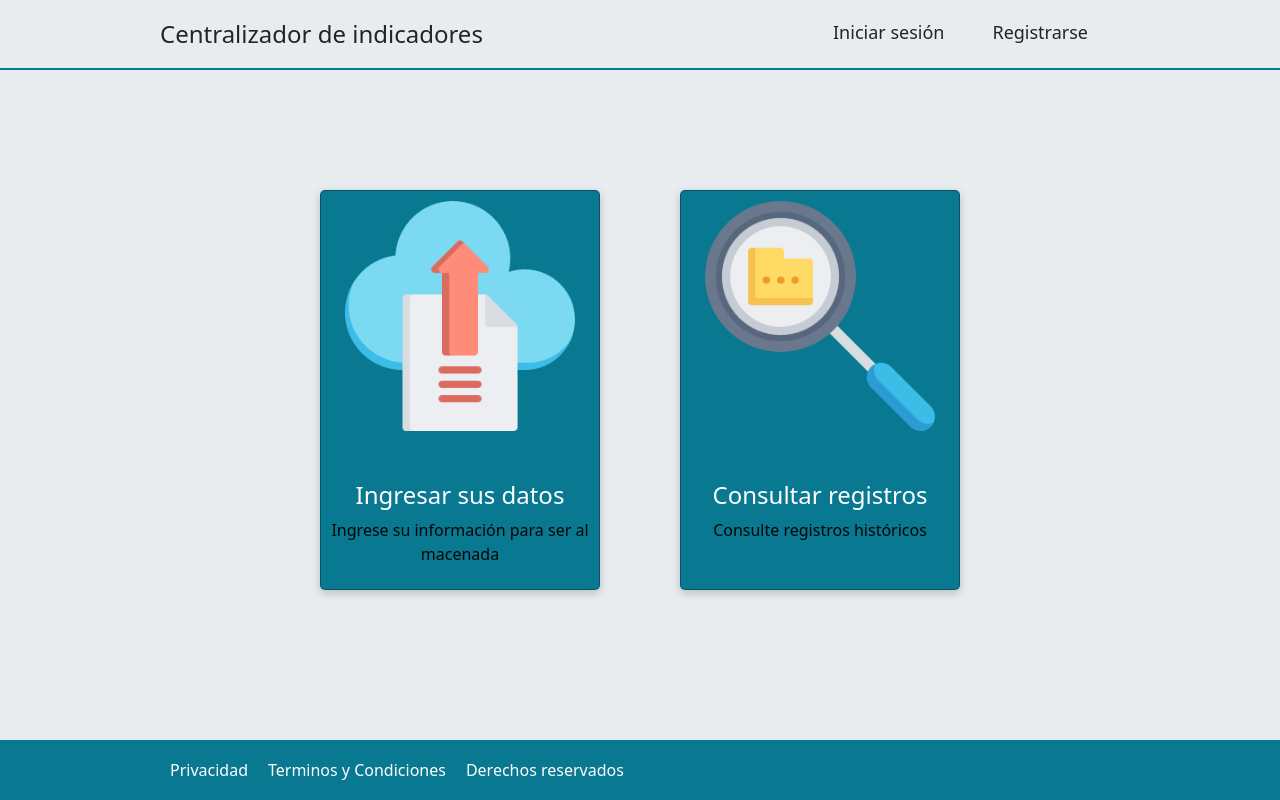
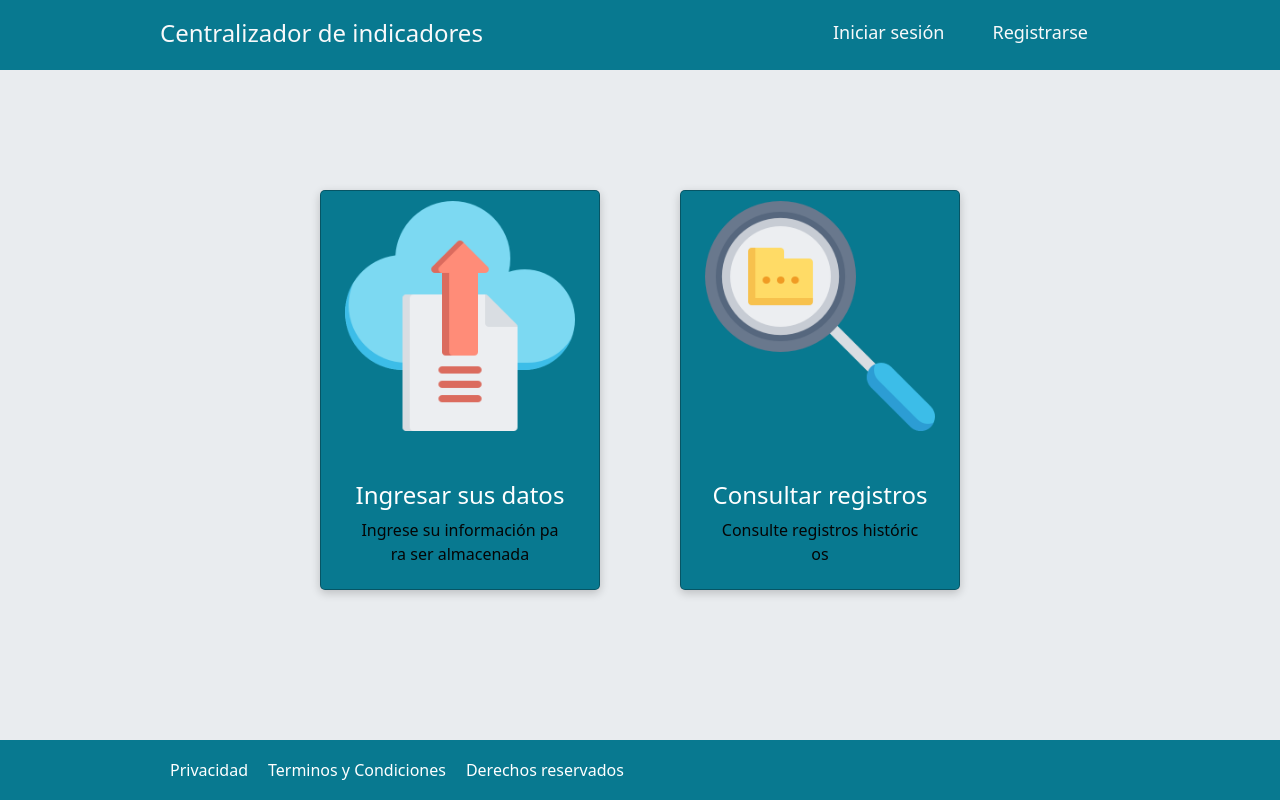
Before and after one commit to crst017/DW-UTP-CICLO4, a React (Create React App) app: page / in a window 1280 px wide. Built offline with nearby package versions, Linux system fonts and the light colour scheme.

Commit message:
agregar bg header, estilos tarjetas

```diff
--- a/src/components/Header.css
+++ b/src/components/Header.css
@@ -9,22 +9,25 @@
 header.header {
     height: 70px;
     border-bottom: solid 2px #087990;
+    background-color: #087990;
+    color: white;
 }
 
 header nav {
     font-size: 18px;
+    color: red;
 }
 
-nav a:after {
+header a:after {
     content: "";
     height: 3px;
     display: block;
     border-radius: 3px;
     width: 0px;
-    transition: 500ms width;
+    transition: 400ms width;
 }
 
-nav a:hover::after {
+header a:hover::after {
     width: 100%;
-    background-color: #087990;
+    background-color: white;
 }
--- a/src/components/Header.jsx
+++ b/src/components/Header.jsx
@@ -7,13 +7,13 @@ const Header = () => {
         <header className="header col-12 d-flex justify-content-center">
 
             <div class="d-flex flex-column flex-md-row align-items-center justify-content-center col-9">
-                <a href="/" class="d-flex align-items-center text-dark text-decoration-none">
-                    <span class="fs-4">Centralizador de indicadores</span>
+                <a href="/" class="d-flex align-items-center text-light text-decoration-none">
+                    <a class="fs-4 col-8 w-100 text-light text-decoration-none" href="/">Centralizador de indicadores</a>
                 </a>
 
                 <nav class="d-flex align-items-center mt-2 mt-md-0 ms-md-auto">
-                    <a class="me-3 px-3 text-dark text-decoration-none" href="/login">Iniciar sesión</a>
-                    <a class="me-3 px-3 text-dark text-decoration-none" href="/registro">Registrarse</a>
+                    <a class="me-3 px-3 text-light text-decoration-none" href="/login">Iniciar sesión</a>
+                    <a class="me-3 px-3 text-light text-decoration-none" href="/registro">Registrarse</a>
                 </nav>
             </div>
         </header>
--- a/src/components/Interfaz.css
+++ b/src/components/Interfaz.css
@@ -7,7 +7,7 @@
     text-decoration: none;
 }
 
-.container{
+.interfaz{
     color: rgb(10, 10, 10);
     height: 80vh;
     display: flex;
@@ -130,3 +130,23 @@ a.card{
 .foo .Der{
     right: 30px;
 }
+
+.interfaz a.card::after {
+    content: "";
+    position: absolute;
+    /* width: 100%; */
+    bottom: 10px;
+    height: 3px;
+    width: 0px;
+    transition: 400ms width;
+}
+
+.interfaz a.card:hover::after {
+    width: 100%;
+    background-color: white;
+}
+
+.interfaz p {
+    width: 80%;
+    margin: 0 auto;
+}
--- a/src/components/Interfaz.jsx
+++ b/src/components/Interfaz.jsx
@@ -8,7 +8,7 @@ import img2 from './img/upload-file.png';
 
 const Interfaz = () => {
     return (
-        <div className='container'>
+        <div className='interfaz'>
 
 
             <div className="cont-card">
```
